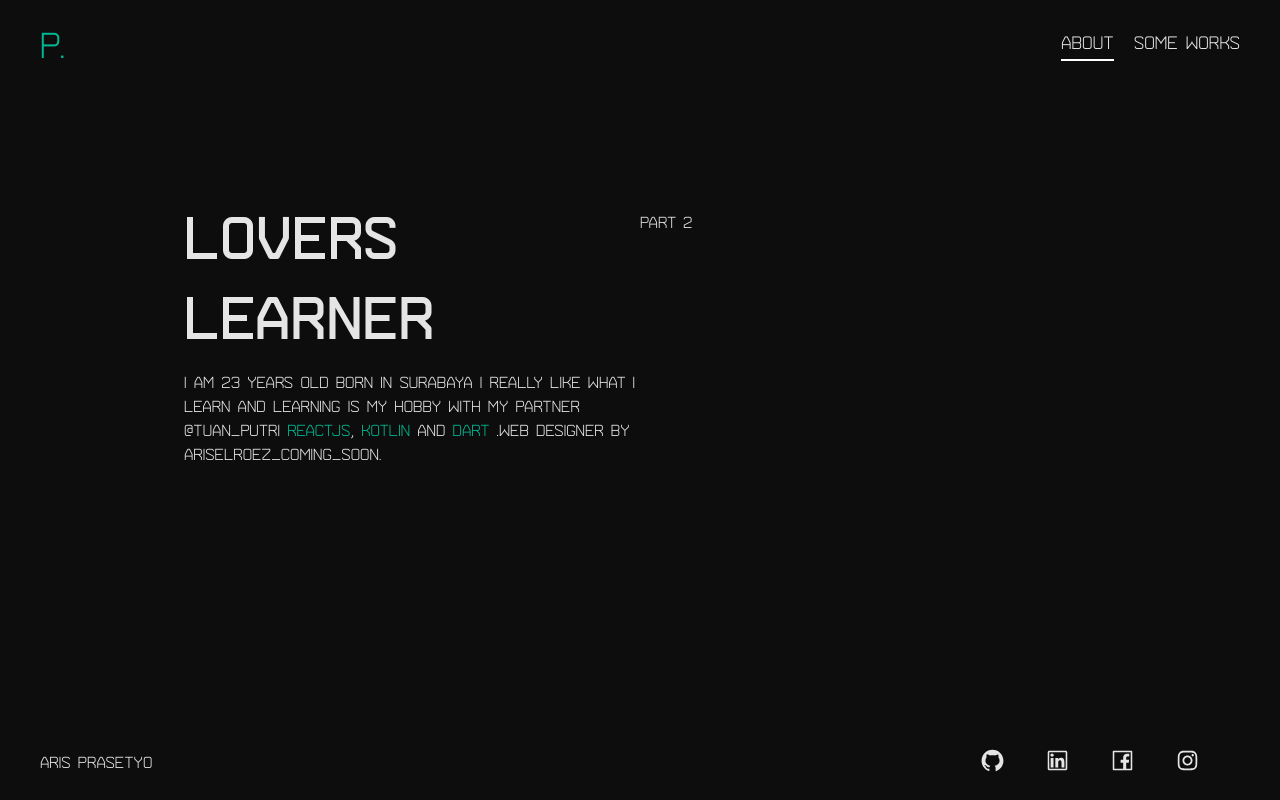
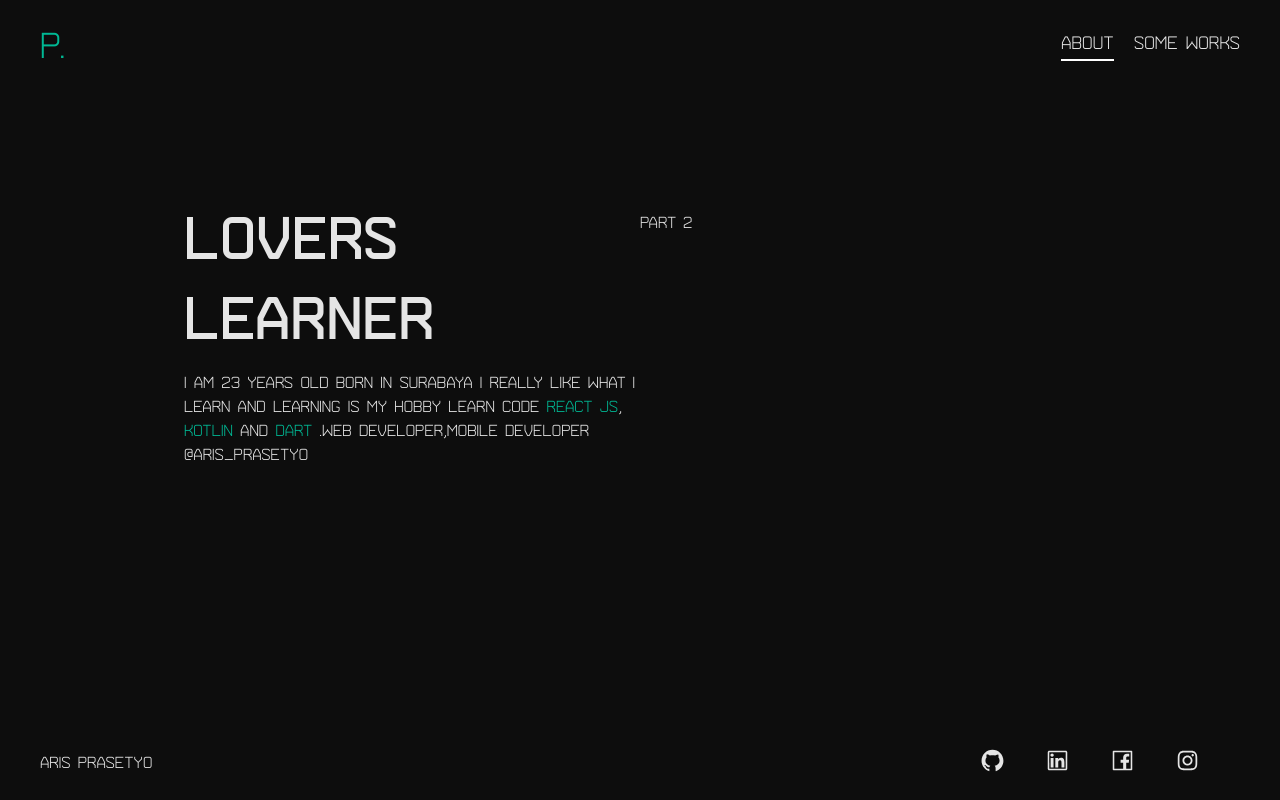
Before and after one commit to aris-creator/Portofolio_Fix_98767, a Next.js app: page / in a window 1280 px wide. Built offline with nearby package versions, Linux system fonts and the light colour scheme.

Commit message:
Update index.js

```diff
--- a/pages/index.js
+++ b/pages/index.js
@@ -28,9 +28,10 @@ const About = () => {
         <motion.div variants={container} className="md:w-1/2 lg:pl-36">
           {textList}
           <motion.p variants={text_reaveal_fade}>
-            i am 23 years old Born in Surabaya i really like what i learn and learning is my hobby with my partner @Tuan_Putri <a className="text-third">ReactJS</a>,{" "}
+            i am 23 years old Born in Surabaya i really like what i learn and learning is my hobby Learn Code <a className="text-third">React JS</a>,{" "}
             <a className="text-third">Kotlin</a> and{" "}
-            <a className="text-third">Dart</a> .Web Designer By ariselroez_coming_soon.
+            <a className="text-third">Dart</a> .Web Developer,Mobile Developer @Aris_Prasetyo
+
           </motion.p>
         </motion.div>
         <div className="hidden md:block w-1/2">part 2</div>
```
